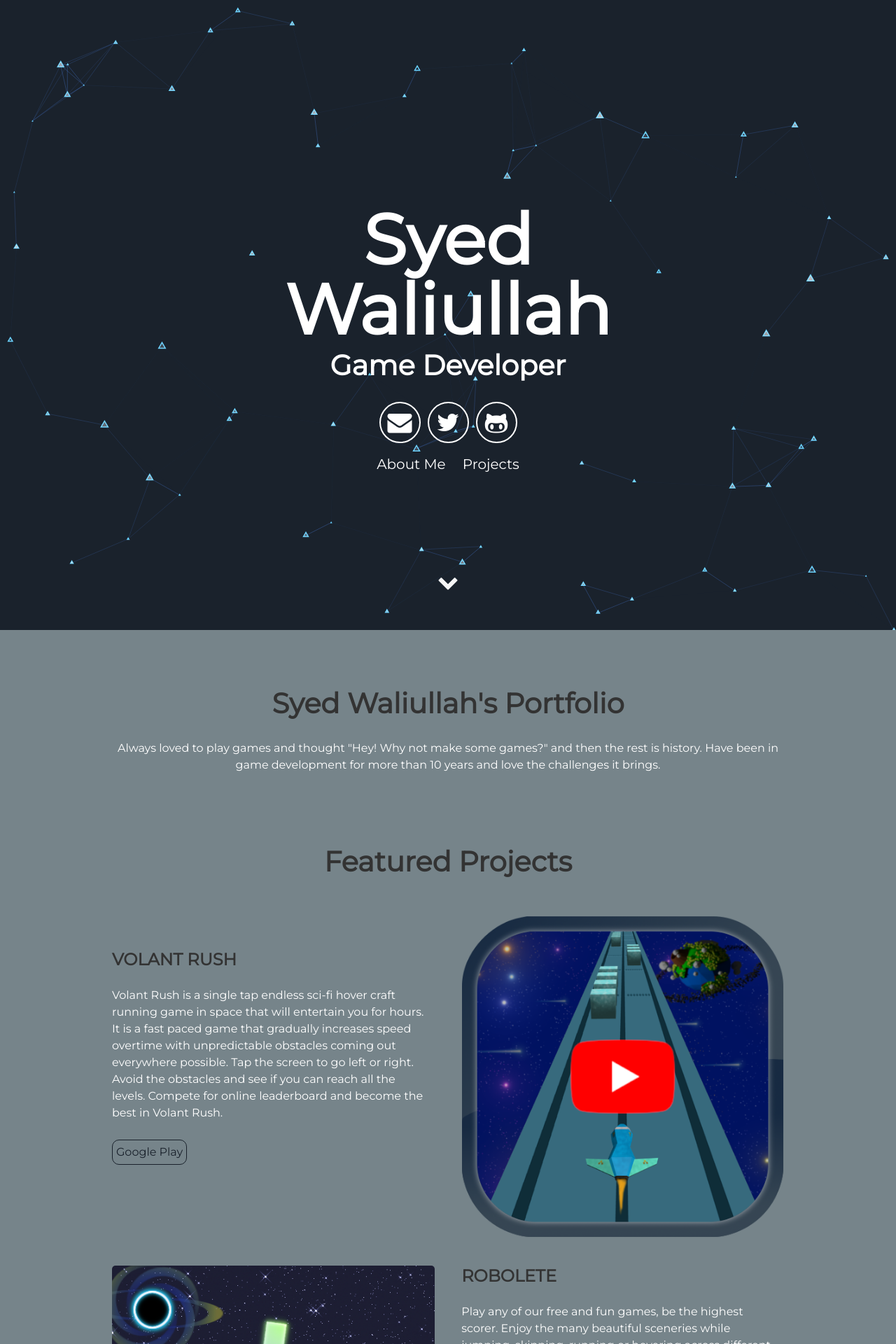
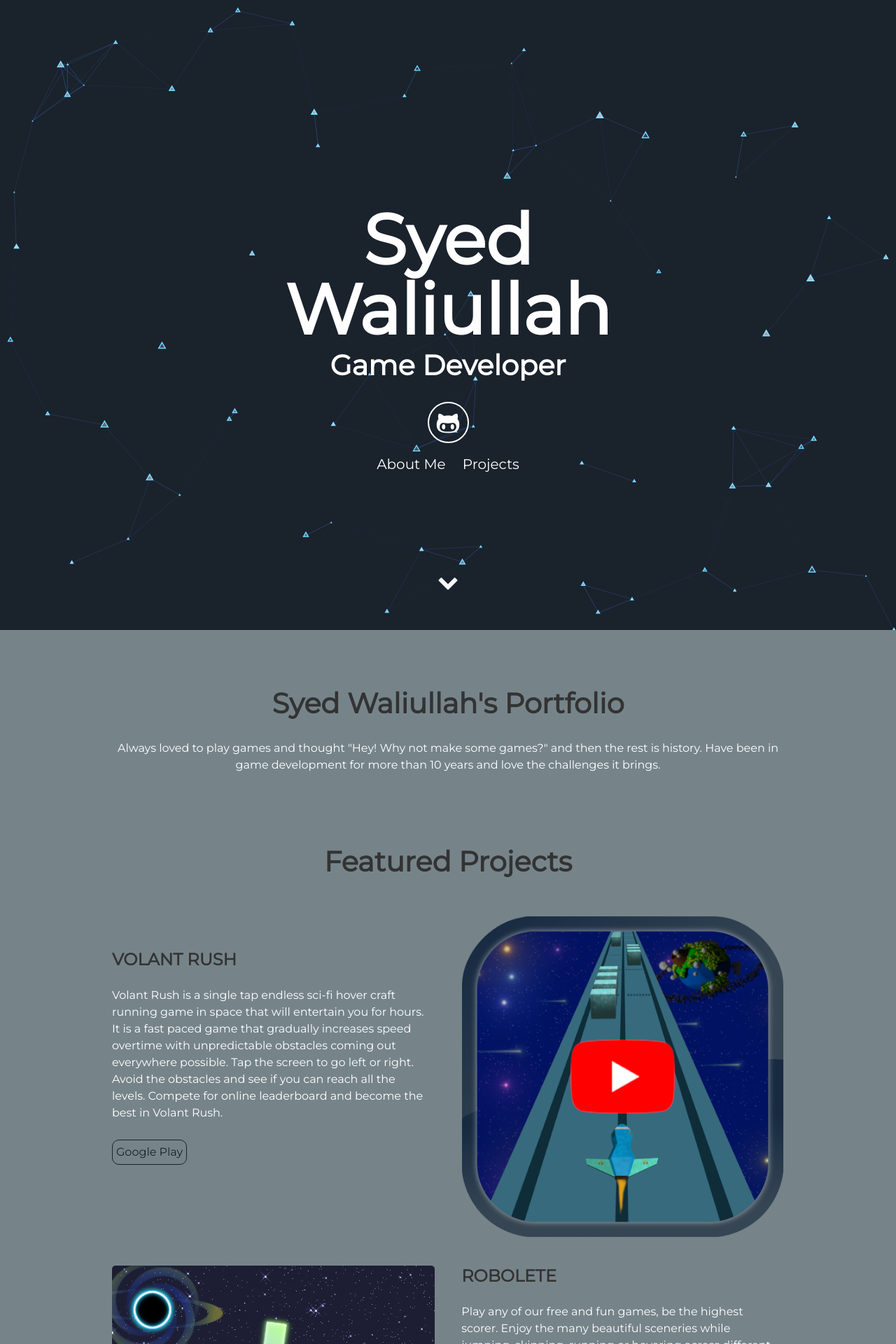
Before and after one commit to deadlykam/deadlykam.github.io, a Jekyll site: the page built from index.html, in a window 1280 px wide. Shown: the top 1920 px of the page at 70% size. Built offline with Jekyll 4.4.1, drawn with Linux system fonts in a browser that asks for light colours.

Commit message:
Update header.html
Removed details

```diff
--- a/_includes/header.html
+++ b/_includes/header.html
@@ -5,8 +5,6 @@
         <span class="site-description">{{site.user_title}}</span>
       </h1>
       <div class="header-icons">
-        <a aria-label="Send email" href="mailto:kamran369mars@gmail.com"><i class="icon fa fa-envelope"></i></a>
-        <a aria-label="My Twitter" target="_blank" href="https://twitter.com/deadlykam"><i class="icon fa fa-twitter" aria-hidden="true"></i></a>
         <a aria-label="My Github" target="_blank" href="https://github.com/deadlykam"><i class="icon fa fa-github-alt" aria-hidden="true"></i></a>
       </div>
       <div class="header-links">
```
